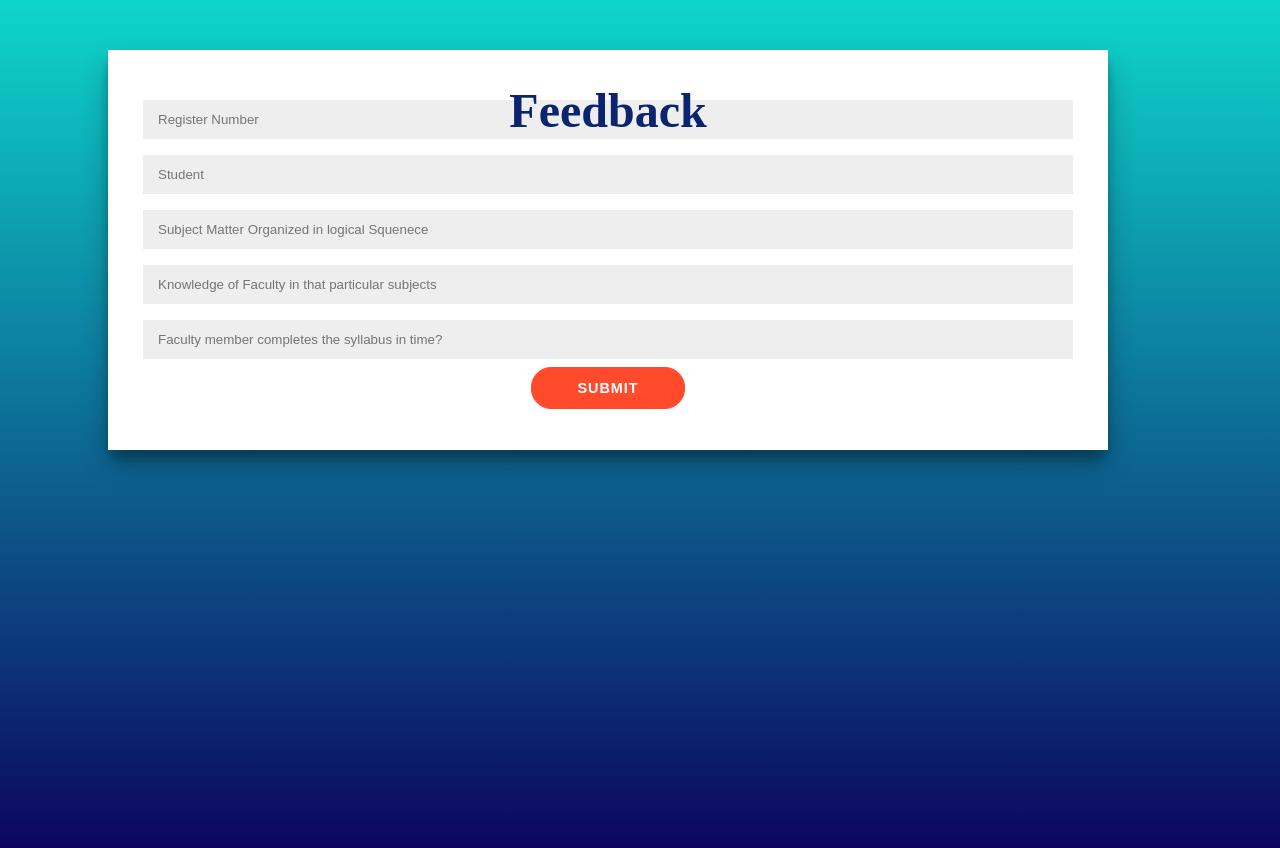
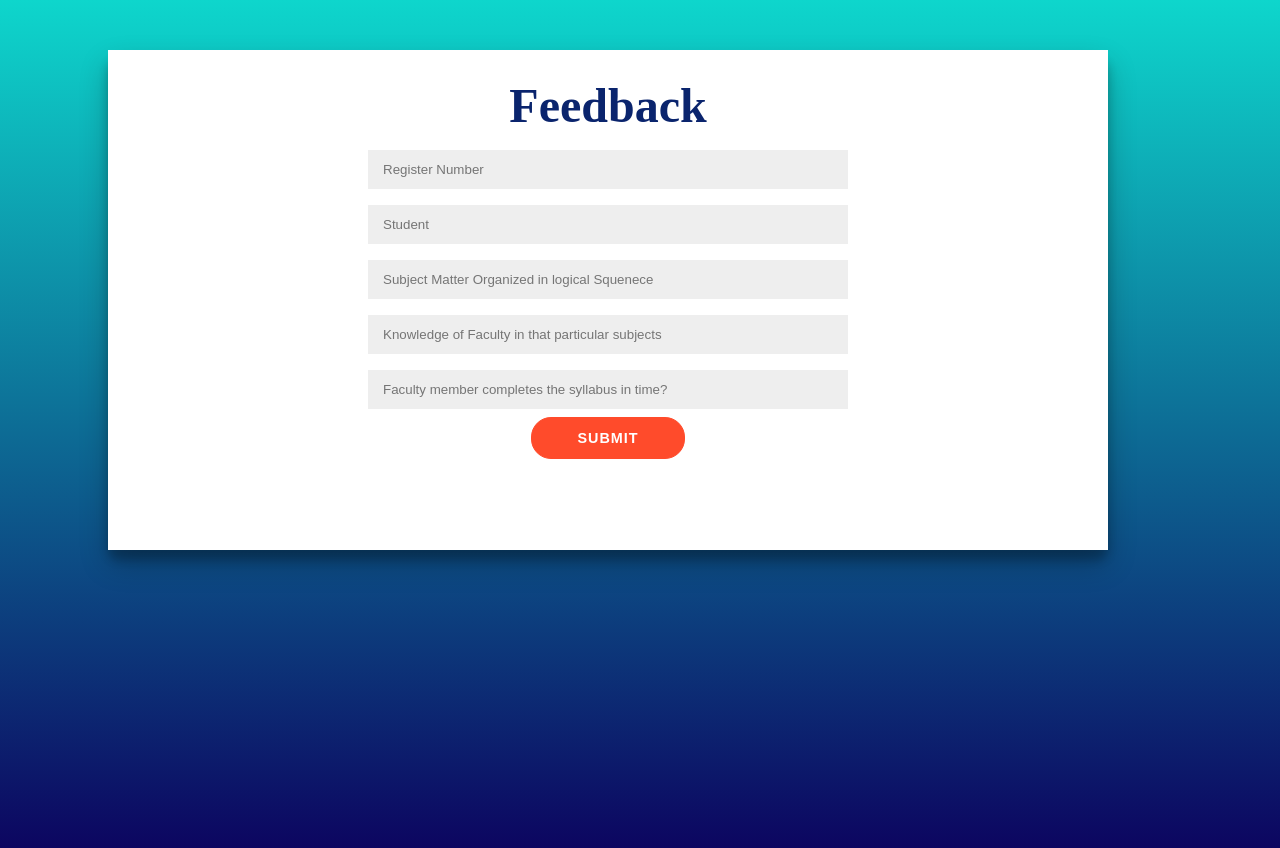
Before and after one commit to Vaikundhavasan/Feedback-System, a React app in the folder Client/: page /home in a window 1280 px wide. Shown: the top 848 px of the page. Built offline with nearby package versions, Linux system fonts and the light colour scheme; the HTML template or start-up script is replaced by a standard one.

Commit message:
Update Signup.css

```diff
--- a/Client/src/Signup.css
+++ b/Client/src/Signup.css
@@ -7,7 +7,7 @@ h1 {
   font-weight: bold;
   font-size: 3rem;
   color: rgb(10, 36, 109);
-  margin-top: -280px;
+  margin-top: -350px;
   position: absolute;
   padding-bottom: 20px;
 }
@@ -57,7 +57,7 @@ form {
   justify-content: center;
   flex-direction: column;
   padding: 0 50px;
-  height: 400px;
+  height: 500px;
   text-align: center;
 }
 
@@ -150,3 +150,19 @@ select:focus {
 .Btn1 {
   margin: 20px 20px 20px 400px;
 }
+
+.form-container input {
+  width: 300px;
+}
+
+.form-container button {
+  margin: 20px;
+}
+
+.qn-container h1 {
+  margin-bottom: 20px;
+}
+
+.qn-container input {
+  width: 50%;
+}
```
